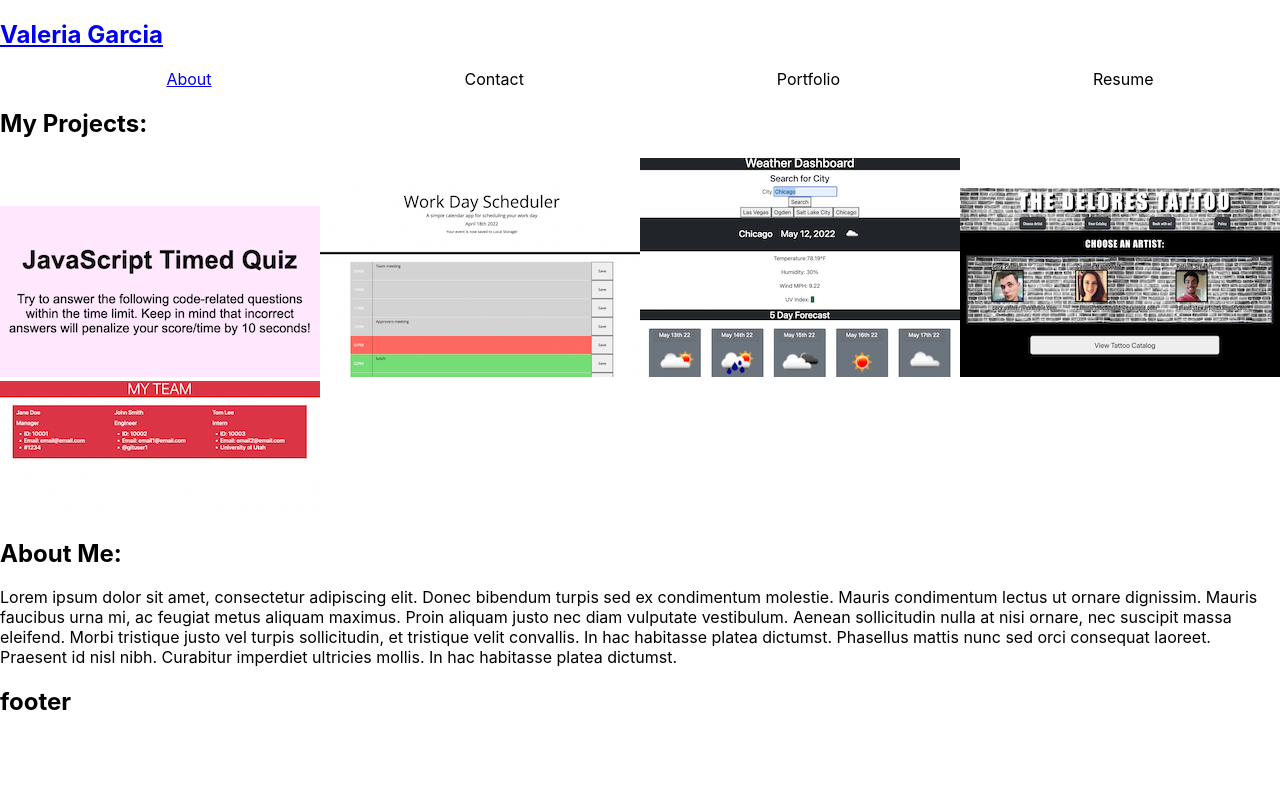
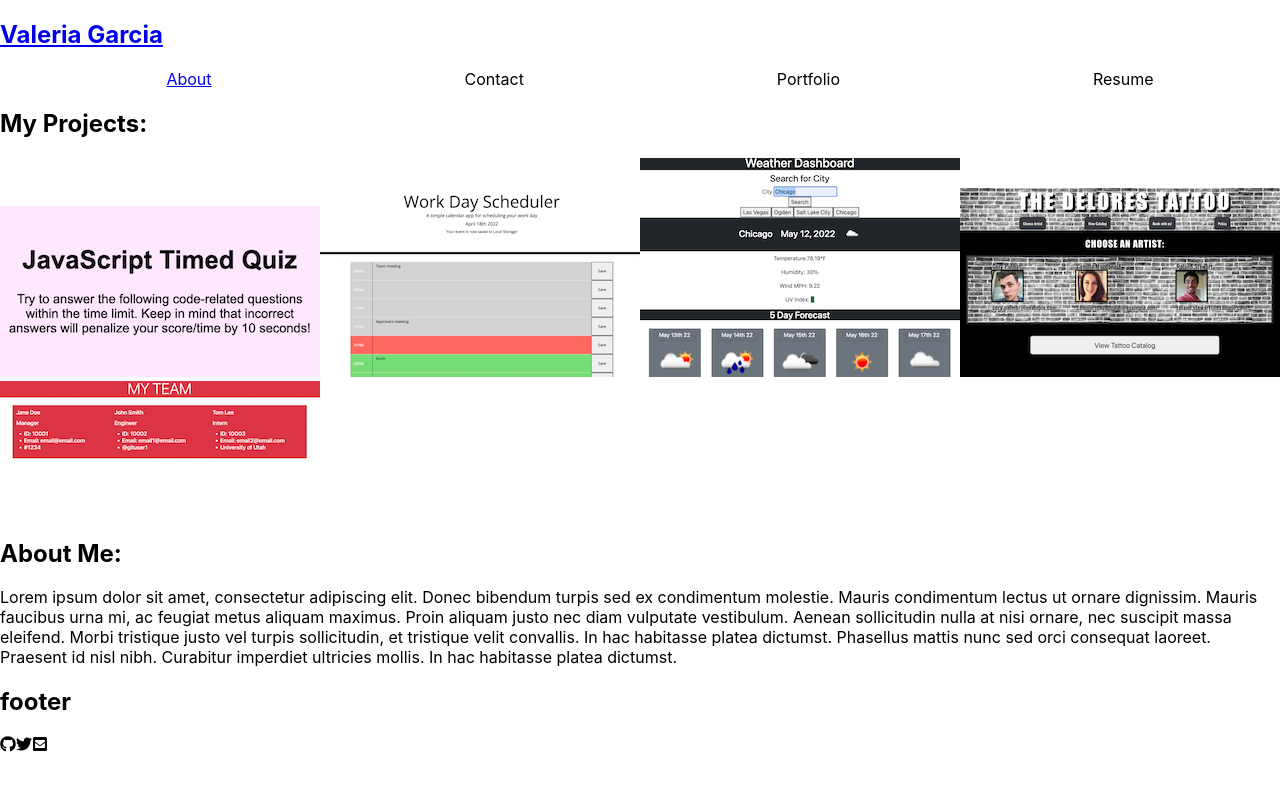
Before and after one commit to vhivestate/react-portfolio-2.0, a React (Create React App) app: page / in a window 1280 px wide. Shown: the top 790 px of the page. Built offline with nearby package versions, Linux system fonts and the light colour scheme.

Commit message:
added icons

```diff
--- a/package.json
+++ b/package.json
@@ -3,11 +3,17 @@
   "version": "0.1.0",
   "private": true,
   "dependencies": {
+    "@fortawesome/fontawesome-svg-core": "^6.1.2",
+    "@fortawesome/free-regular-svg-icons": "^6.1.2",
+    "@fortawesome/free-solid-svg-icons": "^6.1.2",
+    "@fortawesome/react-fontawesome": "^0.2.0",
     "@testing-library/jest-dom": "^5.16.4",
     "@testing-library/react": "^13.3.0",
     "@testing-library/user-event": "^13.5.0",
+    "babel-plugin-macros": "^3.1.0",
     "react": "^18.2.0",
     "react-dom": "^18.2.0",
+    "react-icons": "^4.4.0",
     "react-scripts": "5.0.1",
     "web-vitals": "^2.1.4"
   },
--- a/public/index.html
+++ b/public/index.html
@@ -14,7 +14,6 @@
       manifest.json provides metadata used when your web app is installed on a
       user's mobile device or desktop. See https://developers.google.com/web/fundamentals/web-app-manifest/
     -->
-    <link rel="manifest" href="%PUBLIC_URL%/manifest.json" />
     <!--
       Notice the use of %PUBLIC_URL% in the tags above.
       It will be replaced with the URL of the `public` folder during the build.
--- a/src/components/Footer/index.js
+++ b/src/components/Footer/index.js
@@ -1,16 +1,19 @@
 import React from 'react'
+import '../../App.css'
+import {FaGithub, FaTwitter, FaEnvelopeSquare } from 'react-icons/fa'
 
 function Footer() {
 
   return (
-    <section className="my-5" >
+    <section>
+        <script src="https://kit.fontawesome.com/35b768dd6f.js" crossorigin="anonymous"></script>
       <h1 id="Footer"> footer</h1>
-      <div className="my-2">
-        <p>
-      </p>
+      <div className='socialMediaIcons'>
+        <FaGithub/>
+        <FaTwitter/>
+        <FaEnvelopeSquare/>
       </div>
     </section>
   )
 }
-
 export default Footer
--- a/src/components/Portfolio/index.js
+++ b/src/components/Portfolio/index.js
@@ -16,8 +16,6 @@ function Portfolio() {
       <img src={Weather} alt=''></img>
       <img src={Appt} alt=''></img>
       <img src={Team} alt=''></img>
-
-
     </section>
   );
 }
```
Also changed, not shown: 1 other file (tests, documents, lock files or other folders).
